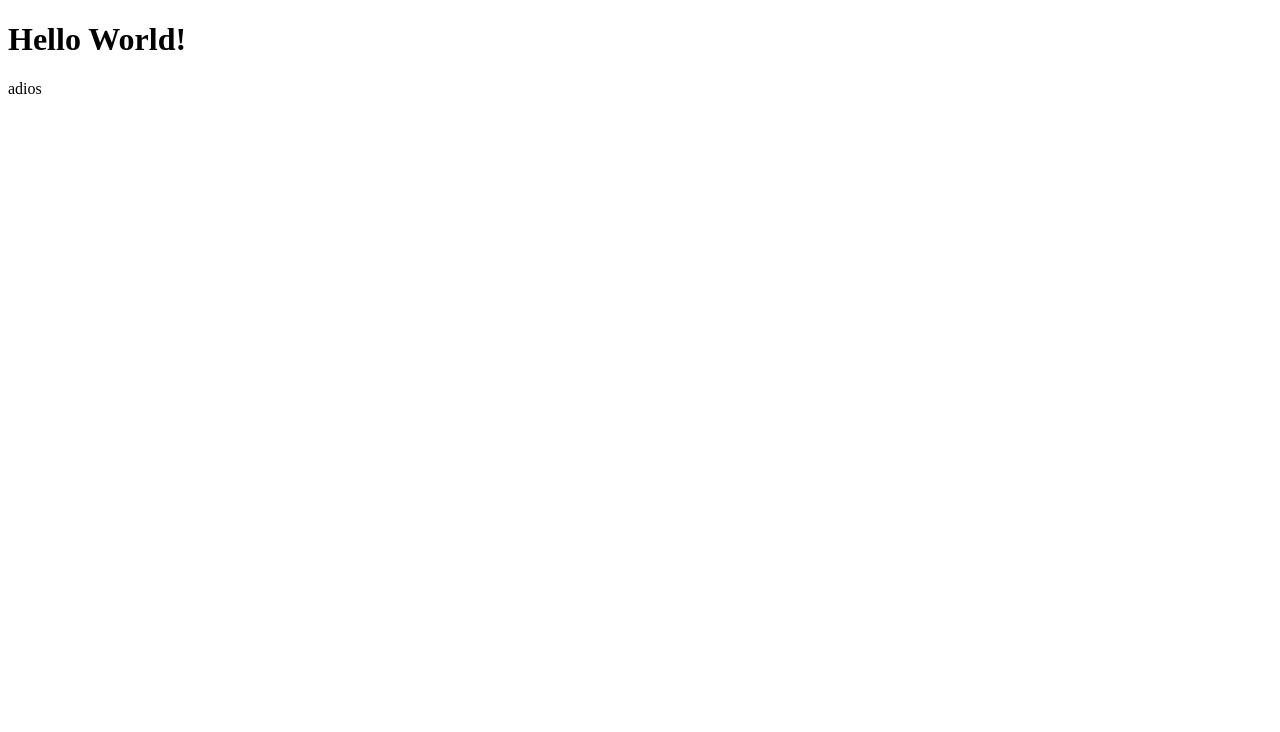
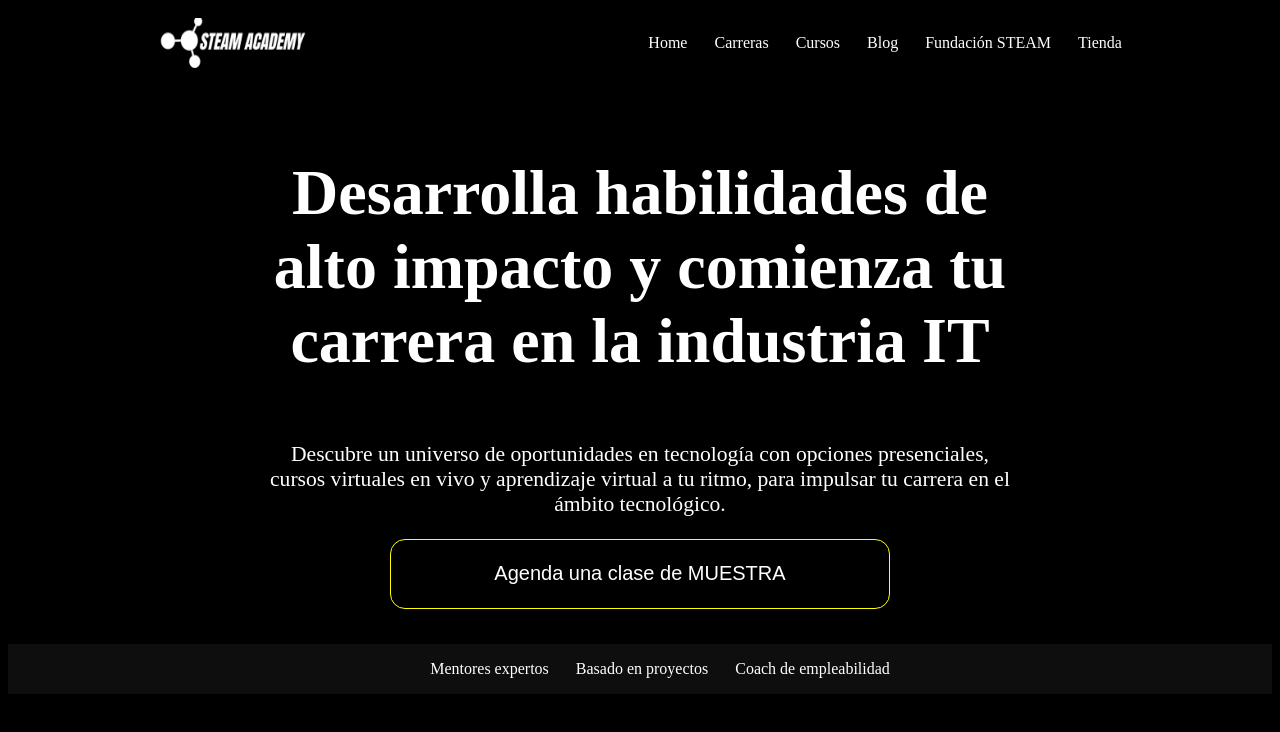
Before and after one commit to jbcadena/GitTest, a plain HTML site: page index.html in a window 1280 px wide. Drawn offline with Linux system fonts and the light colour scheme.

Commit message:
These are the real changes

```diff
--- a/index.html
+++ b/index.html
@@ -4,9 +4,32 @@
     <meta charset="UTF-8">
     <meta name="viewport" content="width=device-width, initial-scale=1.0">
     <title>Document</title>
+    <link rel="stylesheet" href="./styles.css">
 </head>
 <body>
-    <h1>Hello World!</h1>
-    adios
+    <header>
+        <img src="./public/STEAM Academy LOGO.png" alt="">
+        <ul>
+            <li>Home</li>
+            <li>Carreras</li>
+            <li>Cursos</li>
+            <li>Blog</li>
+            <li>Fundación STEAM</li>
+            <li>Tienda</li>
+        </ul>
+    </header>
+    <main>
+        <h1>Desarrolla habilidades de alto impacto y comienza tu carrera en la industria IT</h1>
+        <h3>Descubre un universo de oportunidades en tecnología con opciones presenciales, cursos virtuales en vivo y aprendizaje virtual a tu ritmo, para impulsar tu carrera en el ámbito tecnológico.</h3>
+        <button>Agenda una clase de MUESTRA</button>
+    </main>
+    <footer>
+        <ul class="Feet">
+            <li>Mentores expertos</li>
+            <li>Basado en proyectos</li>
+            <li>Coach de empleabilidad</li>
+        </ul>
+    </footer>
+
 </body>
 </html>
--- a/styles.css
+++ b/styles.css
@@ -1,4 +1,74 @@
+header{
+    padding: 10px;
+    background-color: black;
+    display: flex;
+    height: auto;
+    width: 100%;
+    justify-content: space-around;
+}
+
+ul{
+    display: flex;
+    color: white;
+    list-style: none;
+    gap: 27px;
+    align-items: center;
+}
+
+img{
+    width: 150px;
+}
+
+body{
+    background-color: black;
+    display: flex;
+    justify-content: center;
+    align-items: center;
+    flex-direction: column;
+}
+
+main{
+    padding: 35px;
+    display: flex;
+    justify-content: center;
+    flex-direction: column;
+    align-items: center;
+    width: 60%;
+    height: 60%;
+    color: white;
+    text-align: center;
+}
+
 h1{
-    color: green;
+    font-size: 400%;
+}
+
+
+h3{
+    font-size: 135%;
+    font-weight: 90;
+}
+
+button{
+    background-color: black;
+    color: white;
+    border: 1px solid yellow;
+    border-radius: 15px;
+    width: 500px;
+    height: 70px;
+    font-size: 125%;
+    cursor: pointer;
+}
+
+footer{
+    background-color: rgb(15, 14, 14);
+    width: 100%;
+    color: white;
+    display: flex;
     justify-content: center;
+    align-items: center;
 }
+
+.Feet{
+    flex-direction: row;
+}
```
Also changed, not shown: public/STEAM Academy LOGO.png (added).
